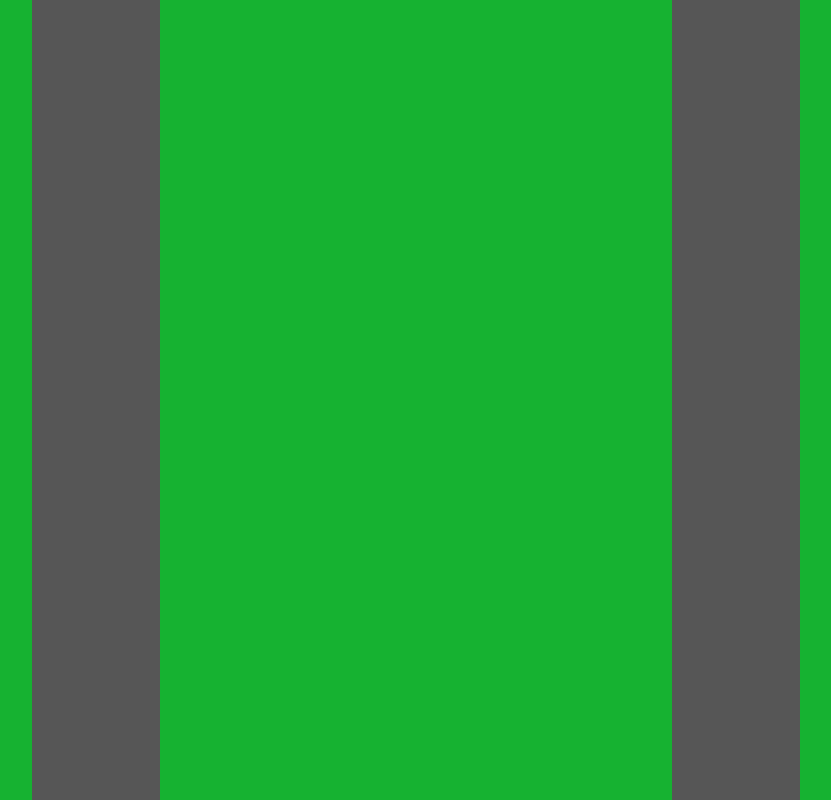
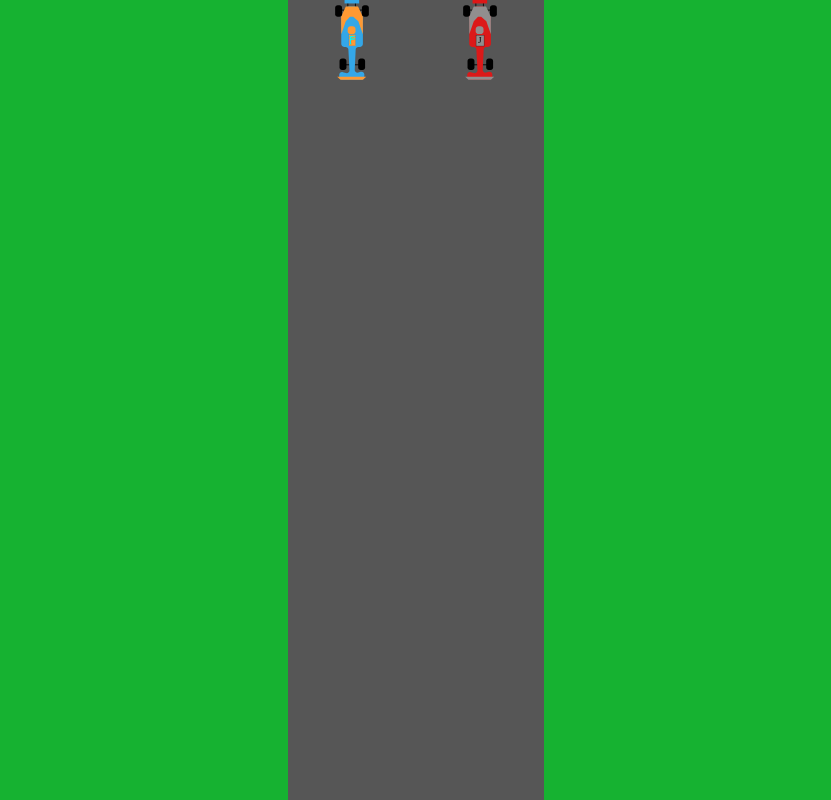
Before and after one commit to SamSimmons/javascript-racer, a plain HTML site: page index.html in a window 1280 px wide. Shown: the whole page, without its empty margins (224-1055 px from the left). Drawn offline with Linux system fonts and the light colour scheme.

Commit message:
add racecar imgs

```diff
--- a/index.html
+++ b/index.html
@@ -7,7 +7,7 @@
 </head>
 <body>
   <div class="content">
-    <div class="wrapper">
+    <div class="wrapper left-track">
       <div class="road-left"></div>
       <div class="road-left"></div>
       <div class="road-left"></div>
@@ -19,7 +19,7 @@
       <div class="road-left"></div>
       <div class="road-left"></div>
     </div>
-    <div class="wrapper">
+    <div class="wrapper right-track">
       <div class="road-right"></div>
       <div class="road-right"></div>
       <div class="road-right"></div>
--- a/racer.css
+++ b/racer.css
@@ -4,7 +4,7 @@
   height: 100vh;
   display: flex;
   flex-direction: column;
-  align-items: center;
+
 }
 
 .content {
@@ -25,8 +25,24 @@
   height: 10vh;
 }
 
-.red {
-  background-color: red;
+.car-left {
+  background: #565656 url('blue-car.svg') center no-repeat;
+  background-size: contain;
   width: 20%;
   height: 10vh;
 }
+
+.car-right {
+  background: #565656 url('red-car.svg') center no-repeat;
+  background-size: contain;
+  width: 20%;
+  height: 10vh;
+}
+
+.left-track {
+  align-items: flex-end;
+}
+
+.right-track {
+  align-items: flex-start;
+}
--- a/racer.js
+++ b/racer.js
@@ -24,17 +24,19 @@ var moveCar = function (lane) {
       return;
     }
     left = left.nextElementSibling;
-    left.classList.add('red');
-    left.previousElementSibling.classList.remove('red');
+    left.classList.add('car-left');
+    left.previousElementSibling.classList.remove('car-left');
   } else if (lane === 'right') {
       if (right.nextElementSibling === null) {
         winner('right');
         return;
       }
     right = right.nextElementSibling;
-    right.classList.add('red');
-    right.previousElementSibling.classList.remove('red');
+    right.classList.add('car-right');
+    right.previousElementSibling.classList.remove('car-right');
   }
 }
 
 addEventListener('keyup', keyPressed );
+left.classList.add('car-left');
+right.classList.add('car-right');
```
Also changed, not shown: blue-car.svg (added), red-car.svg (added), 1 other file.
